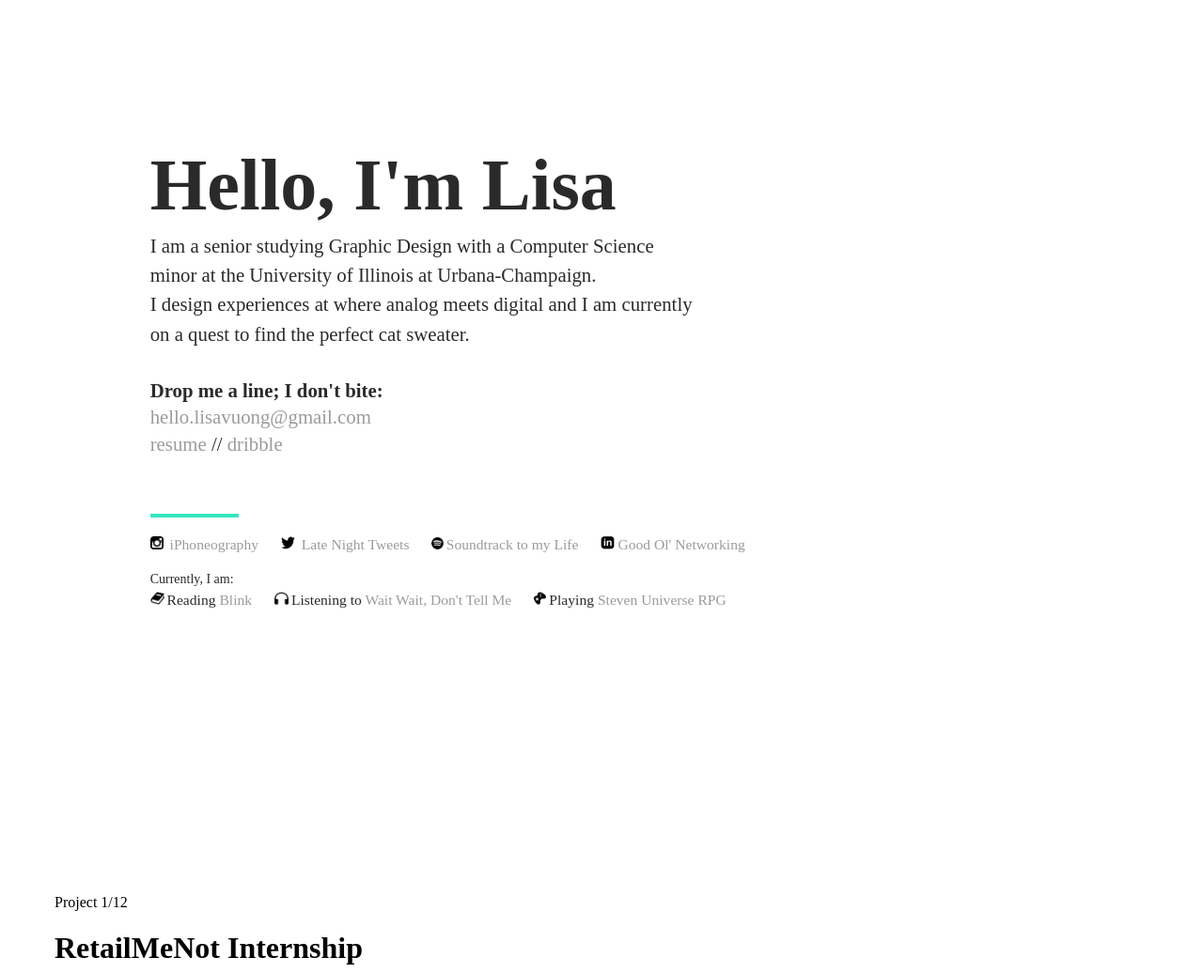
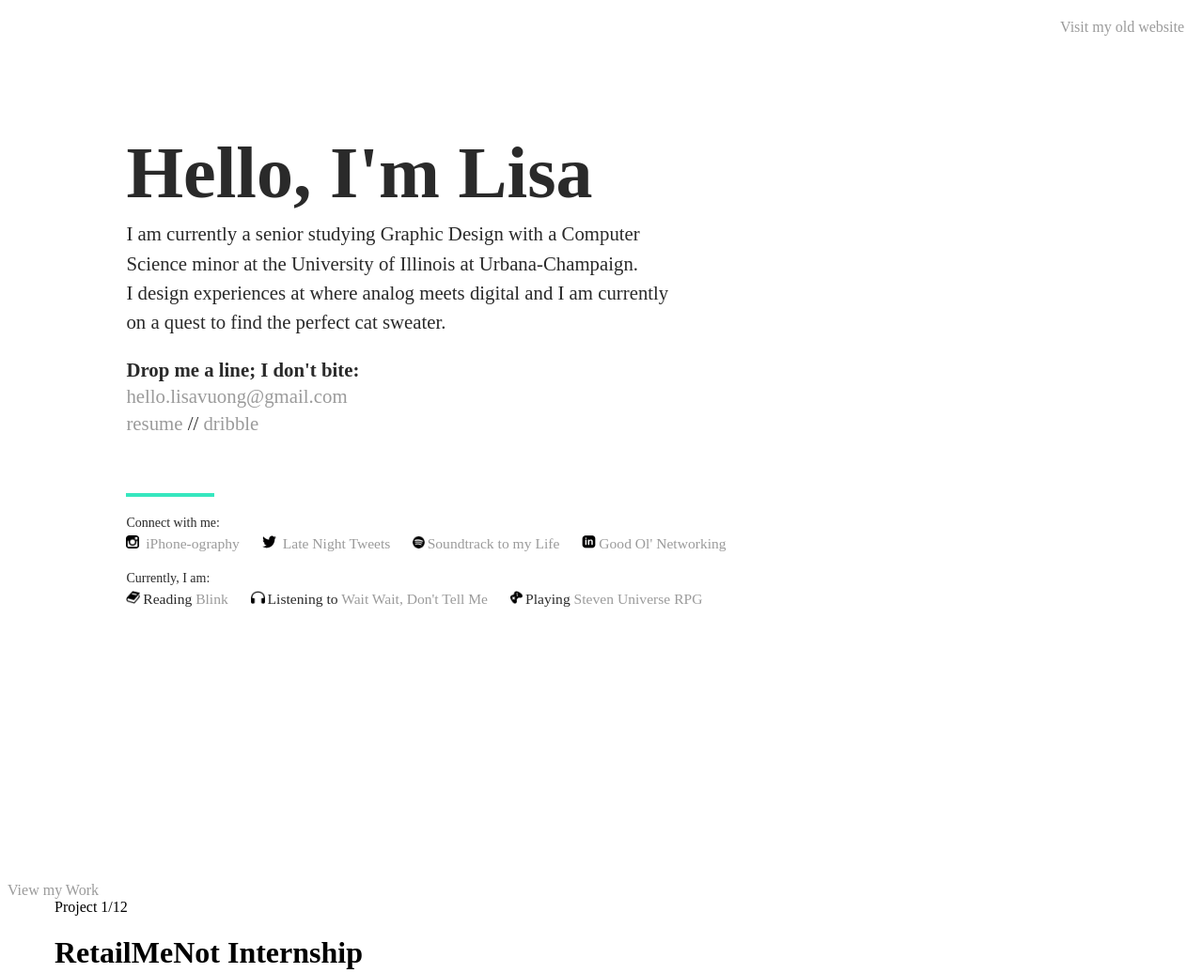
Before and after one commit to LisaVuong/site-redesign, a plain HTML site: page index.html in a window 1280 px wide. Shown: the top 1036 px of the page at 94% size. Drawn offline with Linux system fonts and the light colour scheme.

Commit message:
first section basically done

```diff
--- a/css/styles.scss
+++ b/css/styles.scss
@@ -16,6 +16,13 @@ a{
 	}
 }
 
+.old-link{
+	position: absolute;
+	top:20px;
+	right: 20px;
+}
+
+
 .bold{
 	font-weight: 800;
 }
@@ -27,9 +34,9 @@ a{
 	.content{
 		max-width: 680px;
 		height: 550px;
-		margin-left: 12%;
+		margin-left: 10%;
 		margin-right: 10%;
-		margin-top: 12%;
+		margin-top: 11%;
 		/*border: 1px solid #000;*/
 
 		h1{
@@ -44,7 +51,7 @@ a{
 		}
 
 		.line{
-			margin-top: 30px;
+			margin-top: 20px;
 			font-size: 1em;
 			line-height: 1.4;
 
@@ -103,7 +110,8 @@ a{
 		}
 
 		.slider{
-			display: inline block;
+			right: 0;
+			top: 0;
 		}
 	}
 }
--- a/index.html
+++ b/index.html
@@ -22,7 +22,7 @@
 		<div class="content">
 			<h1>Hello, I'm Lisa</h1>
 			<p>
-				I am a senior studying Graphic Design with a Computer Science minor at the University of Illinois at Urbana-Champaign.
+				I am currently a senior studying Graphic Design with a Computer Science minor at the University of Illinois at Urbana-Champaign.
 				<br>
 				I design experiences at where analog meets digital and I am currently on a quest to find the perfect cat sweater.
 			</p>
@@ -35,8 +35,9 @@
 
 			<div class="links">
 				<hr>
+				<h2>Connect with me:</h2>
 				<span class="connect">
-					<a href="instagram.com/lisavuong"><img class="icons" src="img/instagram.png"> iPhoneography</a>
+					<a href="instagram.com/lisavuong"><img class="icons" src="img/instagram.png"> iPhone-ography</a>
 					<a href="twitter.com/lisavuong"><img class="icons" src="img/twitter.png"> Late Night Tweets</a>
 					<a href="spotify.com/lisavuong"><img class="icons" src="img/spotify.png">Soundtrack to my Life</a>
 					<a href="linkedin.com/lisavuong"><img class="icons" src="img/linkedin.png">Good Ol' Networking</a>
@@ -52,6 +53,8 @@
 				</div>
 			</div>
 		</div>
+		<a class="old-link" href="lisavuong.com/old-site.html">Visit my old website</a>
+		<a class="view-work" href="">View my Work</a>
 	</div>
 	<div class="work">
 		<div class="section section-1">
@@ -61,7 +64,7 @@
 			</div>
 
 			<div class="slider">
-				<img src="http://placehold.it/900x700">
+				<img src="http://placehold.it/800x600">
 			</div>
 
 		</div>
```
Also changed, not shown: css/styles.css, 1 other file.
